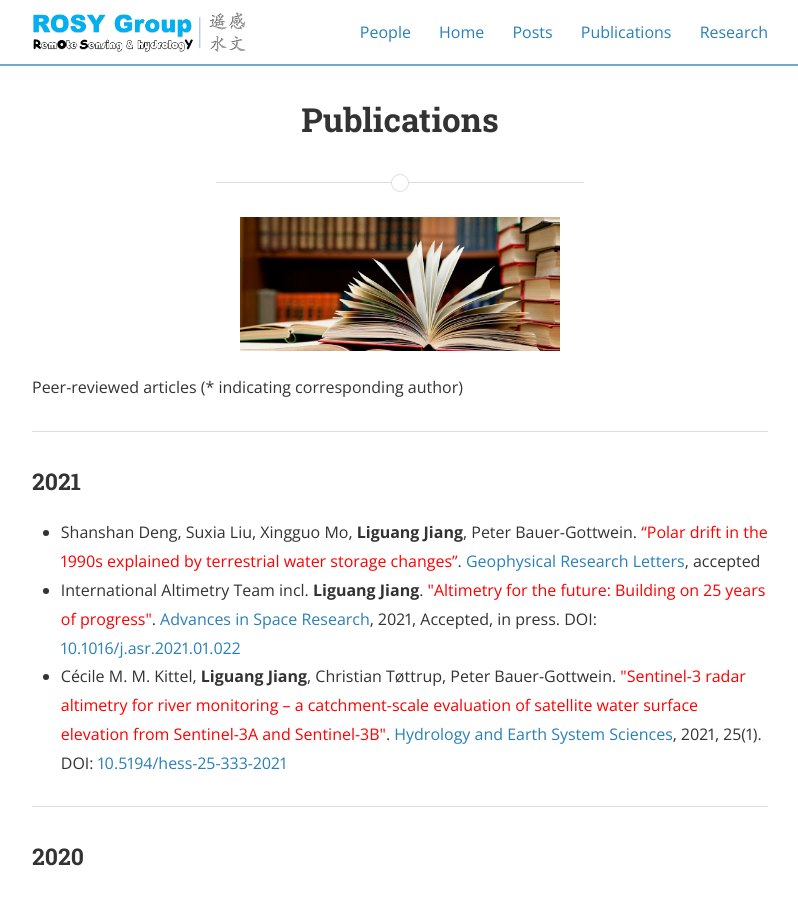
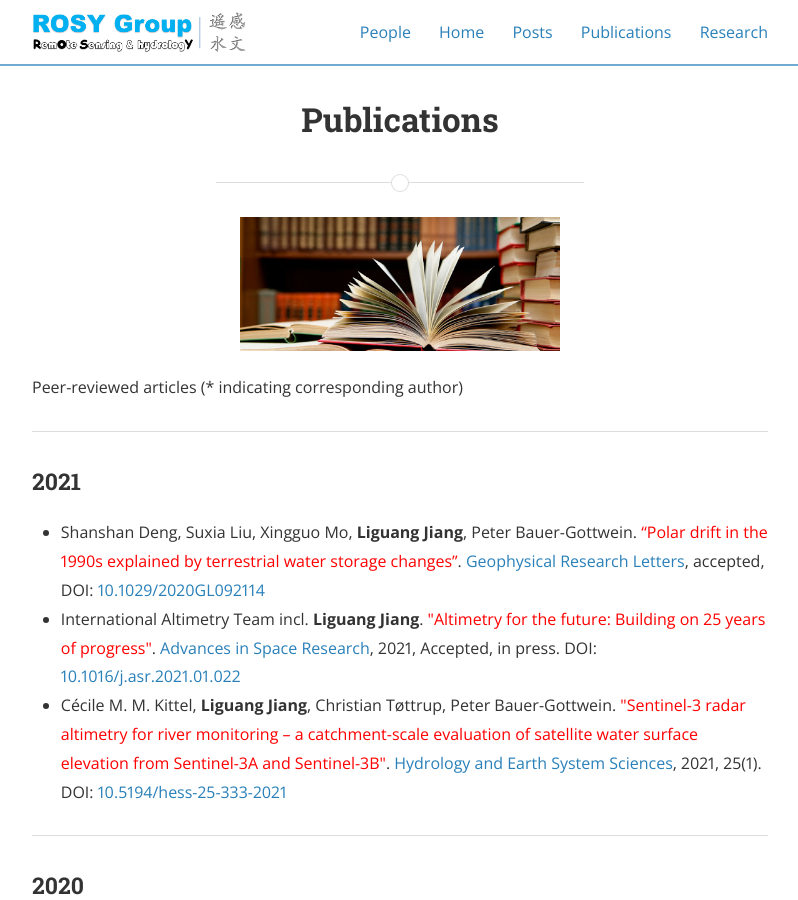
Before and after one commit to 12530/rshydro, a Jekyll site: the page built from publications.md, in a window 1280 px wide and 900 px high. Shown: the whole window, without its empty margins (240-1038 px from the left). Built offline with Jekyll 4.4.1, drawn with Linux system fonts in a browser that asks for light colours; nearby versions of some CDN libraries.

Commit message:
Update publications.md

```diff
--- a/publications.md
+++ b/publications.md
@@ -10,7 +10,7 @@ main_nav: true
 <hr>
 <h3>2021</h3>
 <ul>
-  <li>Shanshan Deng, Suxia Liu, Xingguo Mo, <b>Liguang Jiang</b>, Peter Bauer-Gottwein. <font color="red">“Polar drift in the 1990s explained by terrestrial water storage changes”</font>. <a href="https://agupubs.onlinelibrary.wiley.com/journal/19448007">Geophysical Research Letters</a>, accepted</li>
+  <li>Shanshan Deng, Suxia Liu, Xingguo Mo, <b>Liguang Jiang</b>, Peter Bauer-Gottwein. <font color="red">“Polar drift in the 1990s explained by terrestrial water storage changes”</font>. <a href="https://agupubs.onlinelibrary.wiley.com/journal/19448007">Geophysical Research Letters</a>, accepted, DOI: <a href="https://doi.org/10.1029/2020GL092114">10.1029/2020GL092114</a></li>
   <li>International Altimetry Team incl. <b>Liguang Jiang</b>. <font color="red">"Altimetry for the future: Building on 25 years of progress"</font>. <a href="https://www.journals.elsevier.com/advances-in-space-research"> Advances in Space Research</a>, 2021, Accepted, in press. DOI: <a href="https://doi.org/10.1016/j.asr.2021.01.022">10.1016/j.asr.2021.01.022</a></li>
   <li>Cécile M. M. Kittel, <b>Liguang Jiang</b>, Christian Tøttrup, Peter Bauer-Gottwein. <font color="red">"Sentinel-3 radar altimetry for river monitoring – a catchment-scale evaluation of satellite water surface elevation from Sentinel-3A and Sentinel-3B"</font>. <a href="https://hess.copernicus.org/articles/25/333/2021/"> Hydrology and Earth System Sciences</a>, 2021, 25(1). DOI: <a href="https://doi.org/10.5194/hess-25-333-2021">10.5194/hess-25-333-2021</a></li>
 </ul>
```
